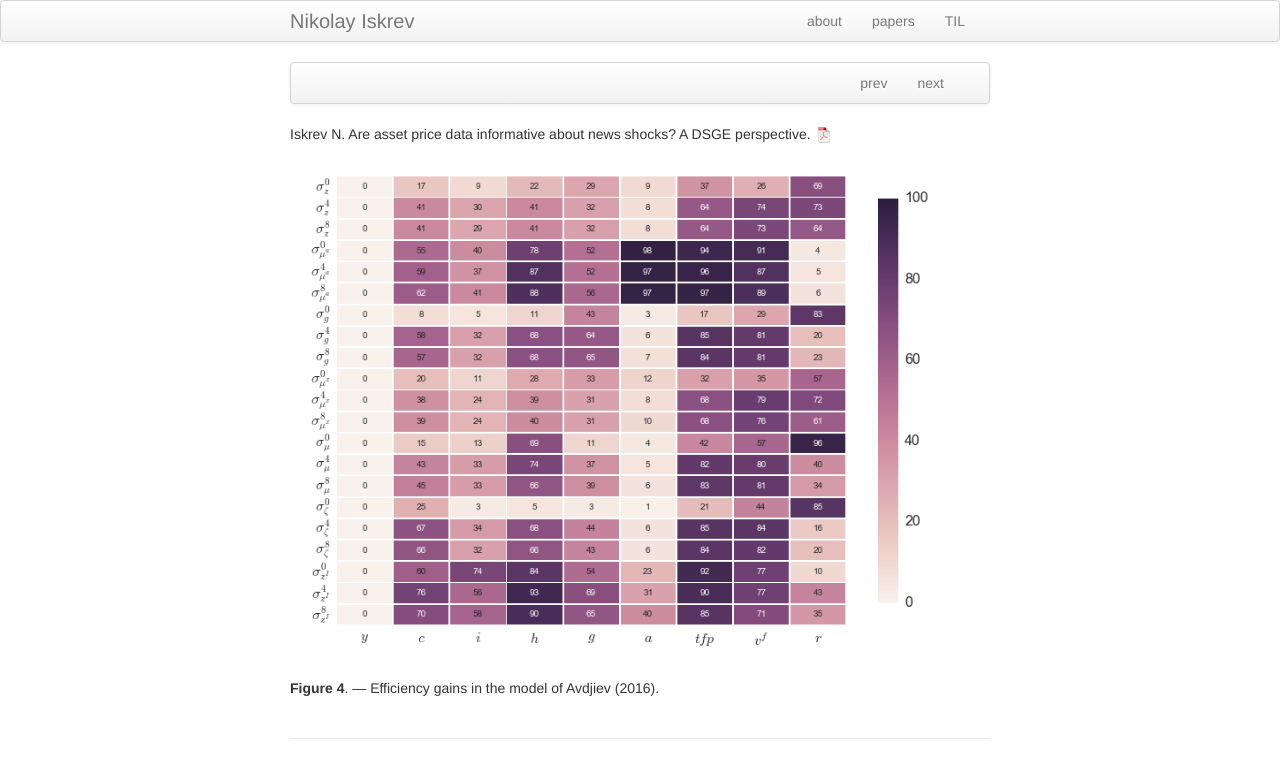
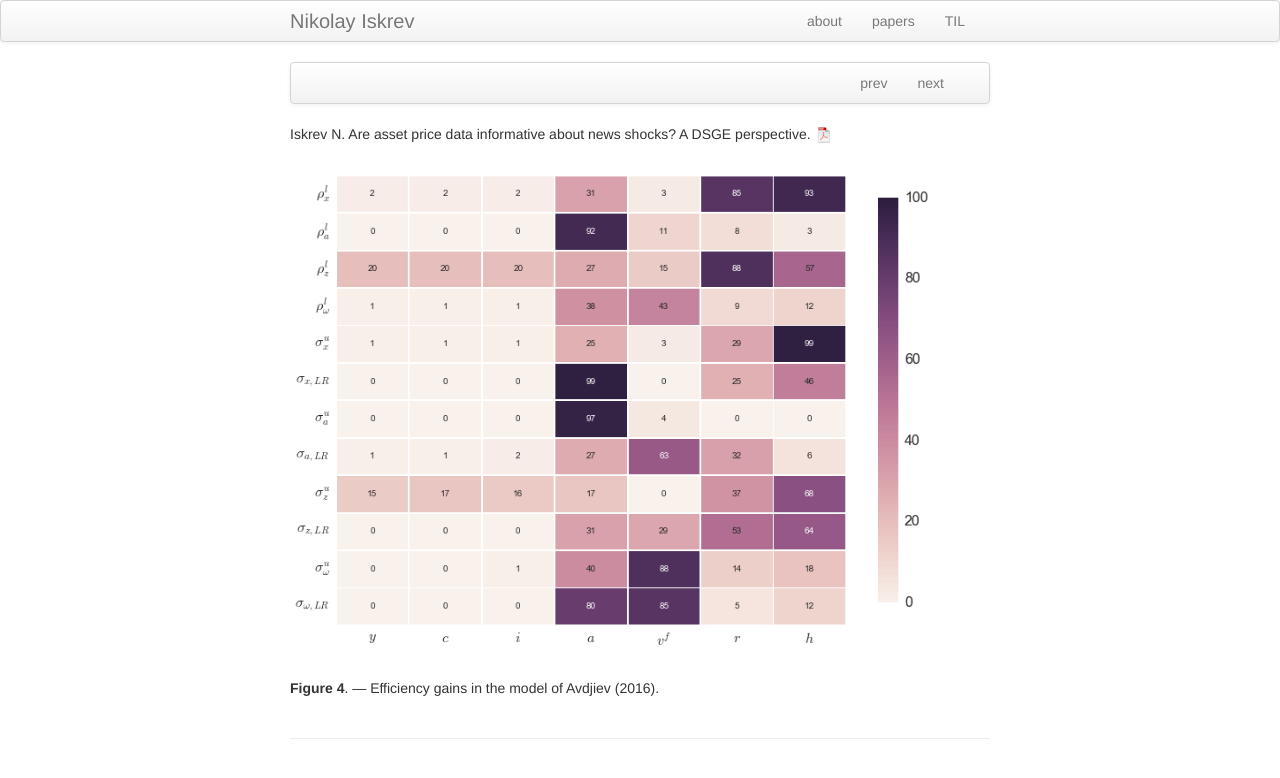
Before and after one commit to niskrev/niskrev.github.io, a Jekyll site: the page built from pages/publpics/iskrev2017_fig4.md, in a window 1280 px wide. Shown: the top 778 px of the page. Built offline with Jekyll 4.4.1, drawn with Linux system fonts in a browser that asks for light colours.

Commit message:
updated figures

```diff
--- a/pages/publpics/iskrev2017_fig4.md
+++ b/pages/publpics/iskrev2017_fig4.md
@@ -15,6 +15,6 @@ title: Iskrev (2017) Fig 2
 Iskrev N. Are asset price data informative about news shocks? A DSGE perspective.
 [![pdf](../icons16/pdf-icon.png)](../assets/papers/Asset-news.pdf)
 
-[![Efficiency gains](../../assets/bigpublpics/EGallSGUmle.png)](../../assets/biggerpics/EGallSGUmle-BIG.png)
+[![Efficiency gains](../../assets/bigpublpics/EGallAvdjiev.png)](../../assets/biggerpics/EEGallAvdjiev-BIG.png)
 
 **Figure 4**. &mdash; Efficiency gains in the model of Avdjiev (2016).
```
Also changed, not shown: pages/publpics/iskrev2017_fig3.md (+1 -1 lines).
